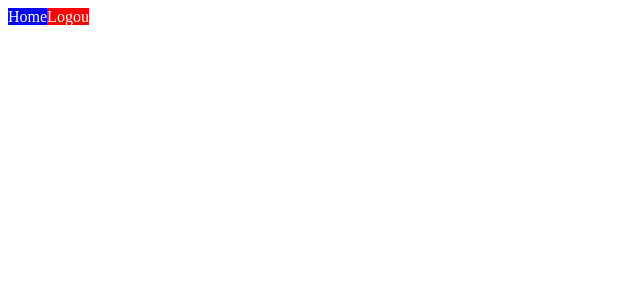
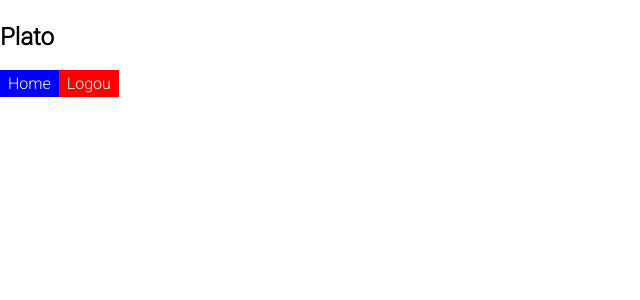
Before and after one commit to f-mantovani/project-3-client, a React (Create React App) app: page /dashboard in a window 1280 px wide. Shown: the top 300 px of the page, without its empty margins (0-640 px from the left). Built offline with nearby package versions, Linux system fonts and the light colour scheme.

Commit message:
app.css was defined with global stylings

```diff
--- a/src/App.css
+++ b/src/App.css
@@ -1,3 +1,21 @@
+@import url('https://fonts.googleapis.com/css2?family=Roboto:wght@300&display=swap');
+
 :root {
     --color: blue;
+    font-family: 'Roboto', sans-serif;
 }
+
+*, *::after, *::before {
+    box-sizing: border-box;
+    margin: 0;
+    padding: 0;
+}
+
+img {
+    max-width: 100%;
+}
+
+h1, h2, h3, h4, h5 {
+    margin: 1em 0;
+    line-height: 1.1;
+}
--- a/src/components/Navbar.js
+++ b/src/components/Navbar.js
@@ -5,6 +5,7 @@
 const Navbar = () => {
   return (
     <nav>
+    <h1>Plato</h1>
     <NavLinkPlato to="/">Home</NavLinkPlato>
     <NavLinkPlato logout to="/">Logou</NavLinkPlato>
     </nav>
--- a/src/design.system/StyledNavLink.js
+++ b/src/design.system/StyledNavLink.js
@@ -1,12 +1,13 @@
 import styled from "styled-components"
 import { Link } from "react-router-dom"
 
-const StyledNavLink = styled(Link)`
+const NavLinkPlato = styled(Link)`
 
     background-color: ${props => props.logout ? "red" : "var(--color)"};
 
     color: white;
     text-decoration: none;
+    padding: 0.25em 0.5em;
 `
 
-export default StyledNavLink
+export default NavLinkPlato
```
